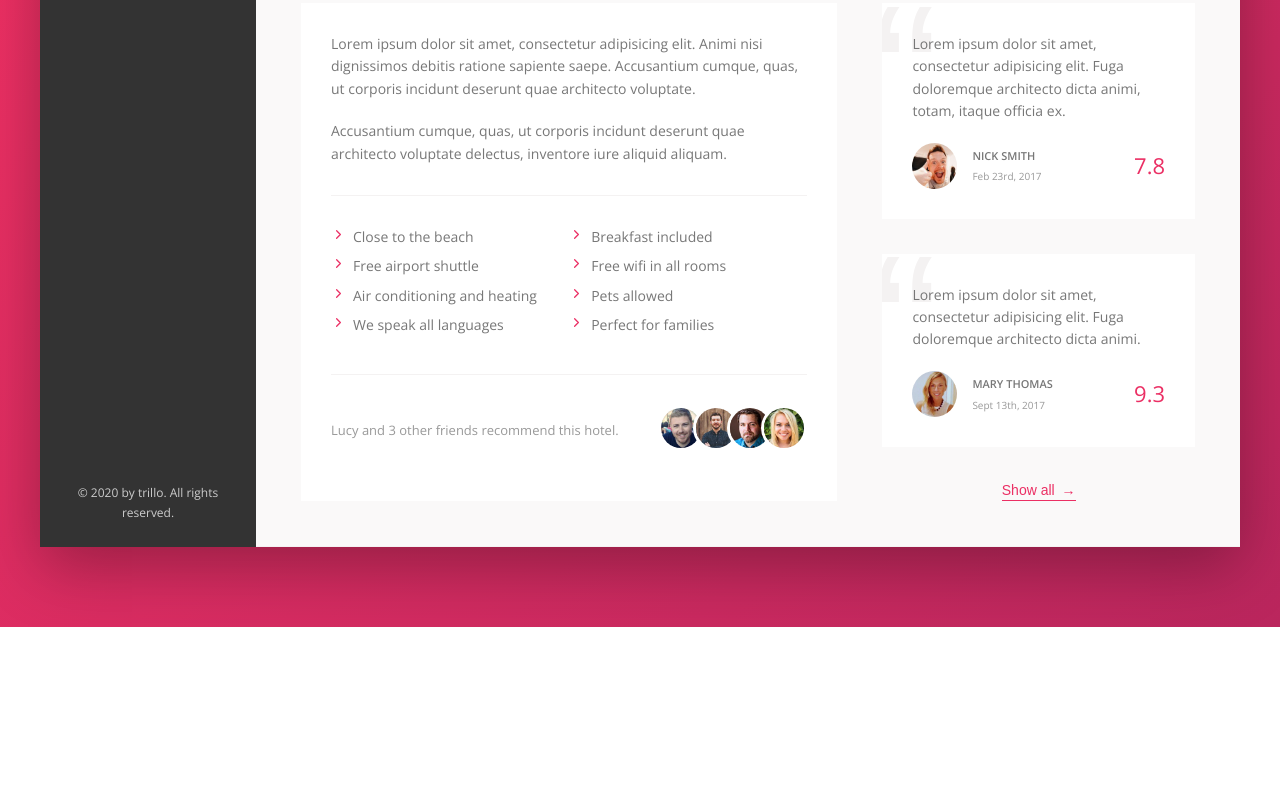
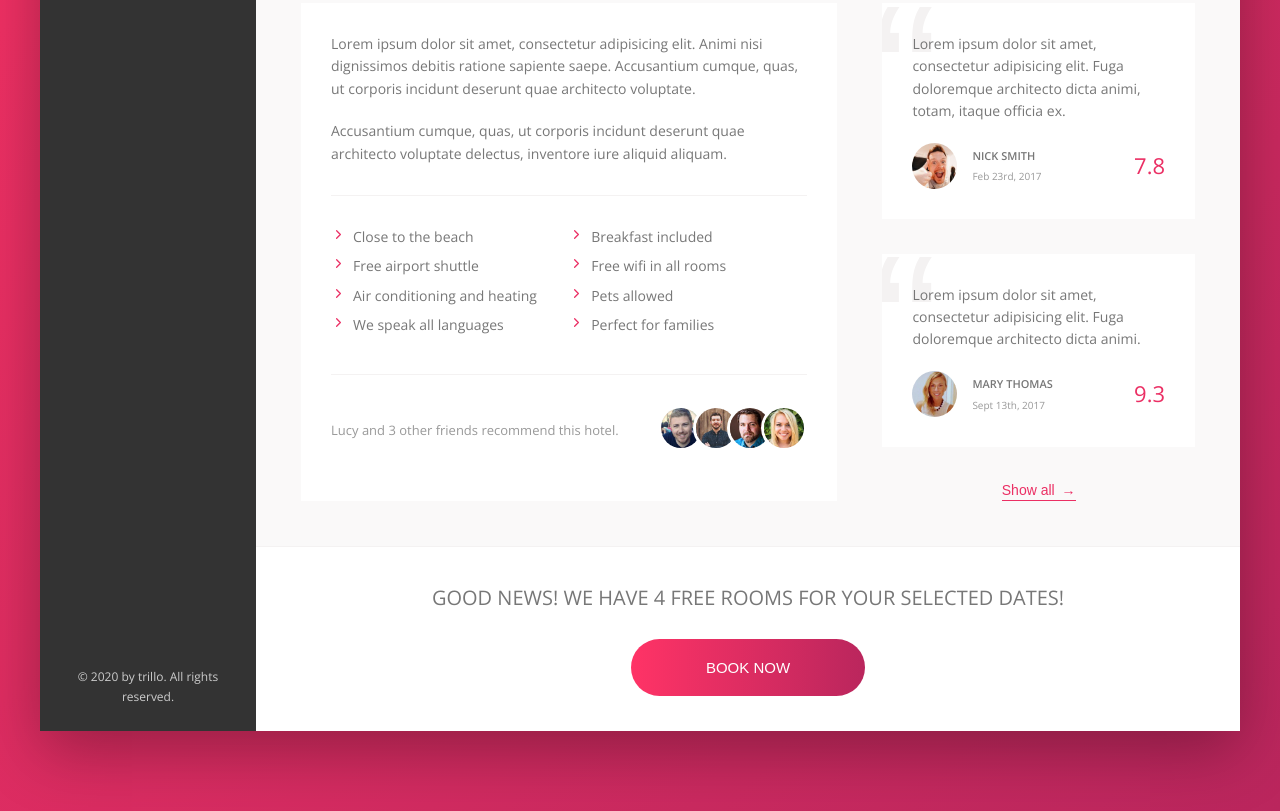
Before and after one commit to CandiceWeaver/trillo, a website: page index.html in a window 1280 px wide. Shown: the part 644-1455 px from the top of the page. Before the commit the page ends 1271 px from the top, so only its background shows below. Drawn offline with nearby package versions, Linux system fonts and the light colour scheme.

Commit message:
CTA completed

```diff
--- a/index.html
+++ b/index.html
@@ -220,6 +220,16 @@
                     </div>
                 </div>
 
+                <div class="cta">
+                    <h2 class="cta__book-now">
+                        Good news! We have 4 free rooms for your selected dates!
+                    </h2>
+                    <button class="btn">
+                        <span class="btn__visible">Book now</span>
+                        <span class="btn__invisible">Only 4 rooms left</span>
+                    </button>
+                </div>
+
                 </main>
             </div>
         </div>
--- a/sass/_base.scss
+++ b/sass/_base.scss
@@ -18,6 +18,9 @@
 	--line: 1px solid var(--color-grey-light-2);
 }
 
+$bp-largest: 75em; //1200px
+$bp-large: 68.75em; //1100px
+
 * {
 	margin: 0;
 	padding: 0;
@@ -32,6 +35,10 @@
 html {
 	box-sizing: border-box;
 	font-size: 62.5%; // 1rem = 10px, 10px/16px - 62.5%
+
+	@media only screen and (max-width: $bp-large) {
+		font-size: 50%;
+	}
 }
 
 body {
--- a/sass/_components.scss
+++ b/sass/_components.scss
@@ -435,3 +435,65 @@
 		z-index: 1;
 	}
 }
+
+///////////////////////////////////////////////////
+// CALL TO ACTION
+.cta {
+	padding: 3.5rem 0;
+	text-align: center;
+
+	&__book-now {
+		font-size: 2rem;
+		font-weight: 300;
+		text-transform: uppercase;
+		margin-bottom: 2.5rem;
+	}
+}
+
+.btn {
+	font-size: 1.5rem;
+	font-weight: 300;
+	text-transform: uppercase;
+	border-radius: 100px;
+	border: none;
+	background-image: linear-gradient(to right, var(--color-primary-light), var(--color-primary-dark));
+	color: #fff;
+	position: relative;
+	overflow: hidden;
+	cursor: pointer;
+
+	& > * {
+		display: inline-block;
+		height: 100%;
+		width: 100%;
+		transition: all .2s;
+	}
+
+	&__visible {
+		padding: 2rem 7.5rem;
+	}
+
+	&__invisible {
+		position: absolute;
+		padding: 2rem 0;
+		left: 0;
+		top: -100%;
+	}
+
+	&:hover {
+		background-image: linear-gradient(to left, var(--color-primary-light), var(--color-primary-dark));
+	}
+
+	&:hover &__visible {
+		transform: translateY(100%);
+	}
+
+	&:hover &__invisible {
+		top: 0;
+	}
+
+	&:focus {
+		outline: none;
+		animation: pulsate 1s infinite;
+	}
+}
--- a/sass/_layout.scss
+++ b/sass/_layout.scss
@@ -5,6 +5,12 @@
 	box-shadow: var(--shadow-dark);
 
 	min-height: 50rem;
+
+	@media only screen and (max-width: $bp-largest) {
+		margin: 0;
+		max-width: 100%;
+		width: 100%;
+	}
 }
 
 .header {
```
Also changed, not shown: css/style.css.
